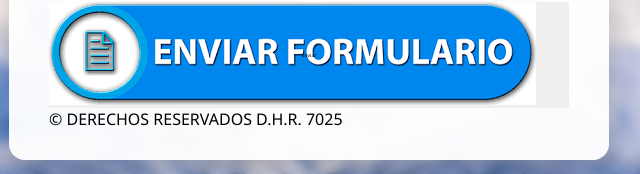
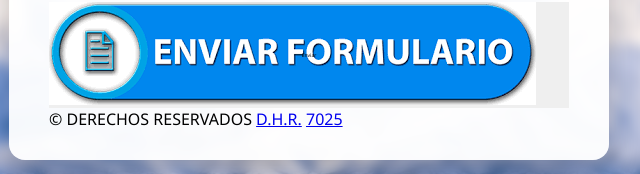
Before and after one commit to icaito-ricodi/Formulario_ricodi, a plain HTML site: page index.html in a window 1280 px wide. Shown: the part 1147-1321 px from the top of the page, 331-971 px from the left. Drawn offline with Linux system fonts and the light colour scheme.

Commit message:
Update index.html

```diff
--- a/index.html
+++ b/index.html
@@ -57,7 +57,7 @@
       <input type="hidden" name="_next" value="https://icaito-ricodi.github.io/Formulario_ricodi/">
       <input type="hidden" name="_captcha" value="false">
     </div>
-    <footer> &copy; DERECHOS RESERVADOS D.H.R. 7025</footer>
+    <footer> &copy; DERECHOS RESERVADOS <a href="https://icaito-ricodi.github.io/Transporte-Publico/">D.H.R.</a> <a href="https://form-icaito.onrender.com">7025</a></footer>
   </form>
 </body>
 </html>
```
